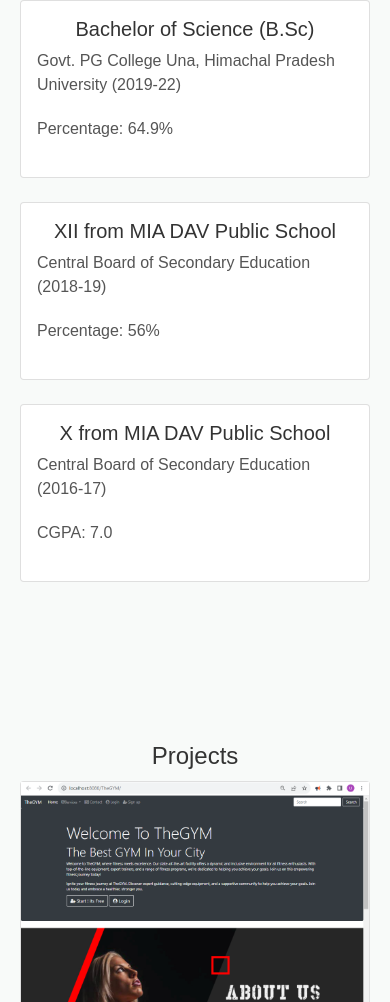
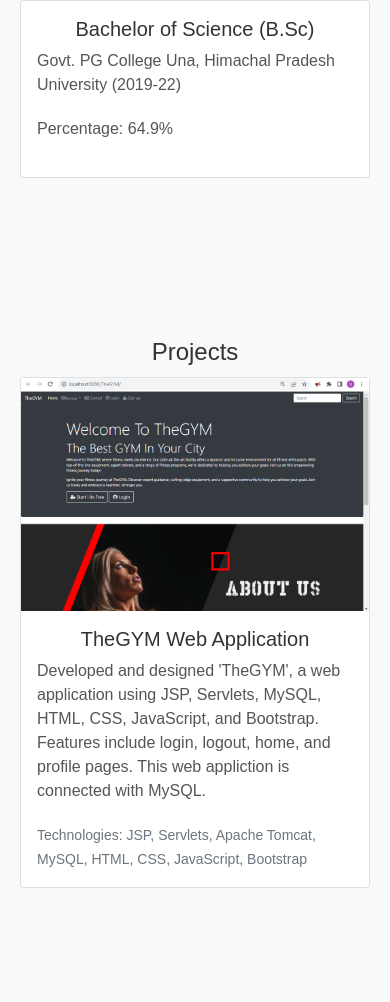
Before and after one commit to UtkarshBhardwaj1/Portfolio, a plain HTML site: page index.html in a window 390 px wide. Shown: the part 6868-7870 px from the top of the page. Drawn offline with nearby package versions, Linux system fonts and the light colour scheme.

Commit message:
Update index.html

```diff
--- a/index.html
+++ b/index.html
@@ -396,28 +396,6 @@
                     </div>
                 </div>
             </div>
-
-            <!-- XII Qualification -->
-            <div class="col-md-6 mb-4">
-                <div class="card">
-                    <div class="card-body">
-                        <h5 class="card-title">XII from MIA DAV Public School</h5>
-                        <p>Central Board of Secondary Education (2018-19)</p>
-                        <p>Percentage: 56%</p>
-                    </div>
-                </div>
-            </div>
-
-              <!-- X Qualification -->
-              <div class="col-md-6 mb-4">
-                <div class="card">
-                    <div class="card-body">
-                        <h5 class="card-title">X from MIA DAV Public School</h5>
-                        <p>Central Board of Secondary Education (2016-17)</p>
-                        <p>CGPA: 7.0</p>
-                    </div>
-                </div>
-            </div>
         </div>
     </div>
 </section>
```
